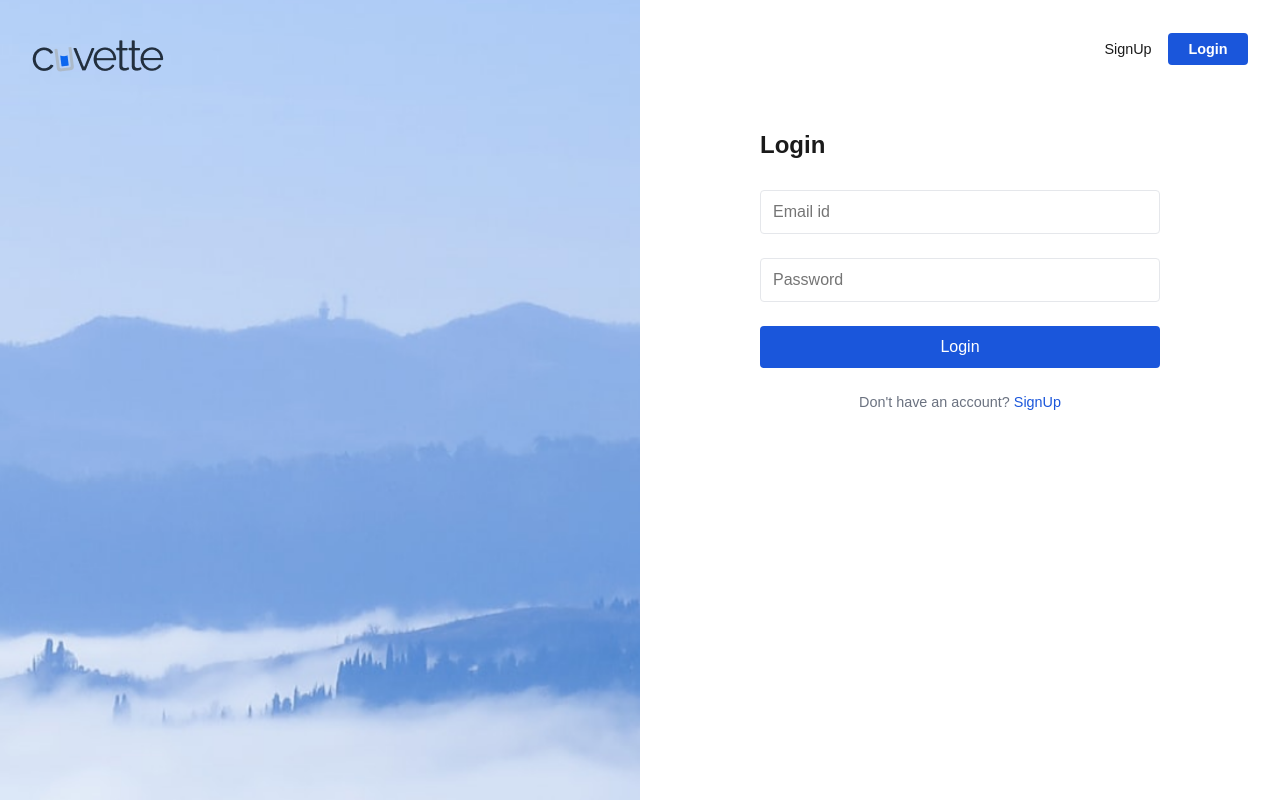
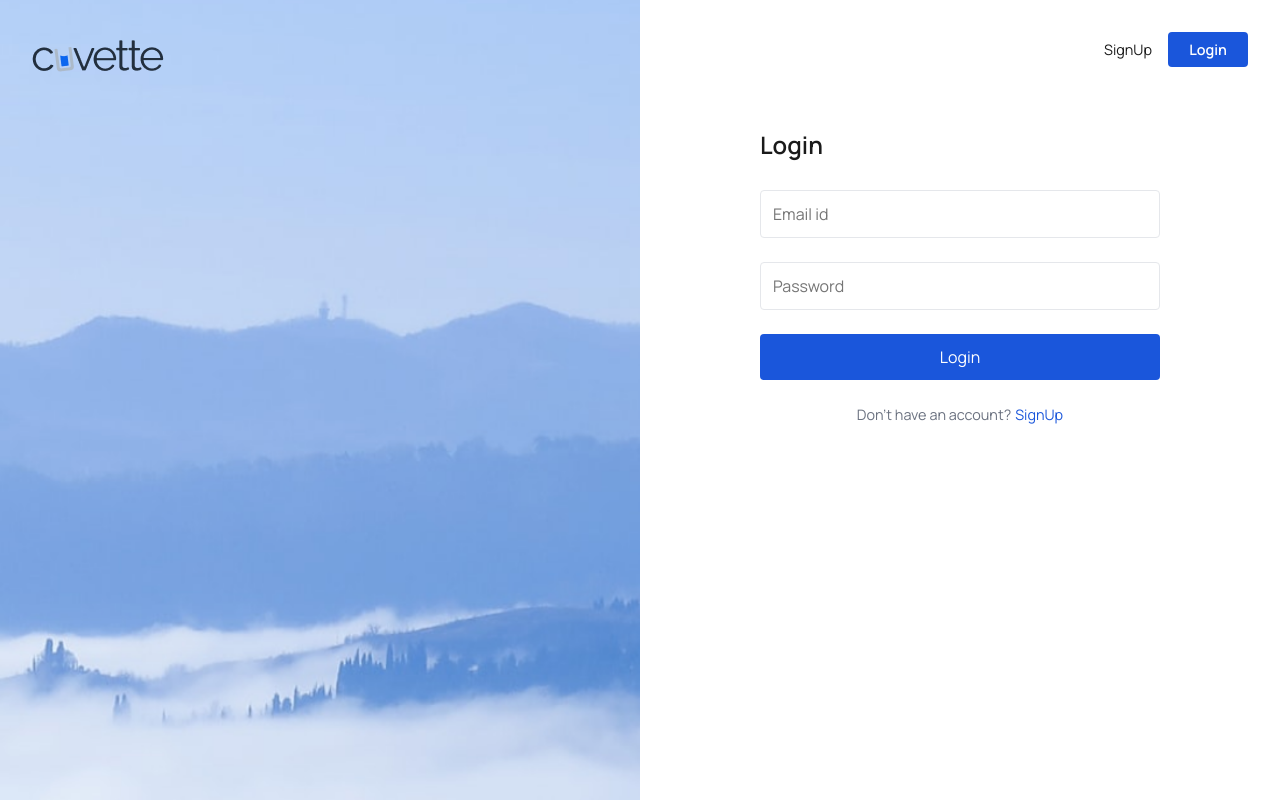
Before and after one commit to Mansi08tathare/Mini-Link-Management-Platform, a React (Vite) app in the folder Client/: page /login in a window 1280 px wide. Built offline with nearby package versions, Linux system fonts and the light colour scheme.

Commit message:
added manrope fontstyle to css

```diff
--- a/Client/src/styles/LandingPage.css
+++ b/Client/src/styles/LandingPage.css
@@ -2,6 +2,7 @@
   margin: 0;
   padding: 0;
   box-sizing: border-box;
+  font-family: 'Manrope', sans-serif;
 }
 
 body {
```
